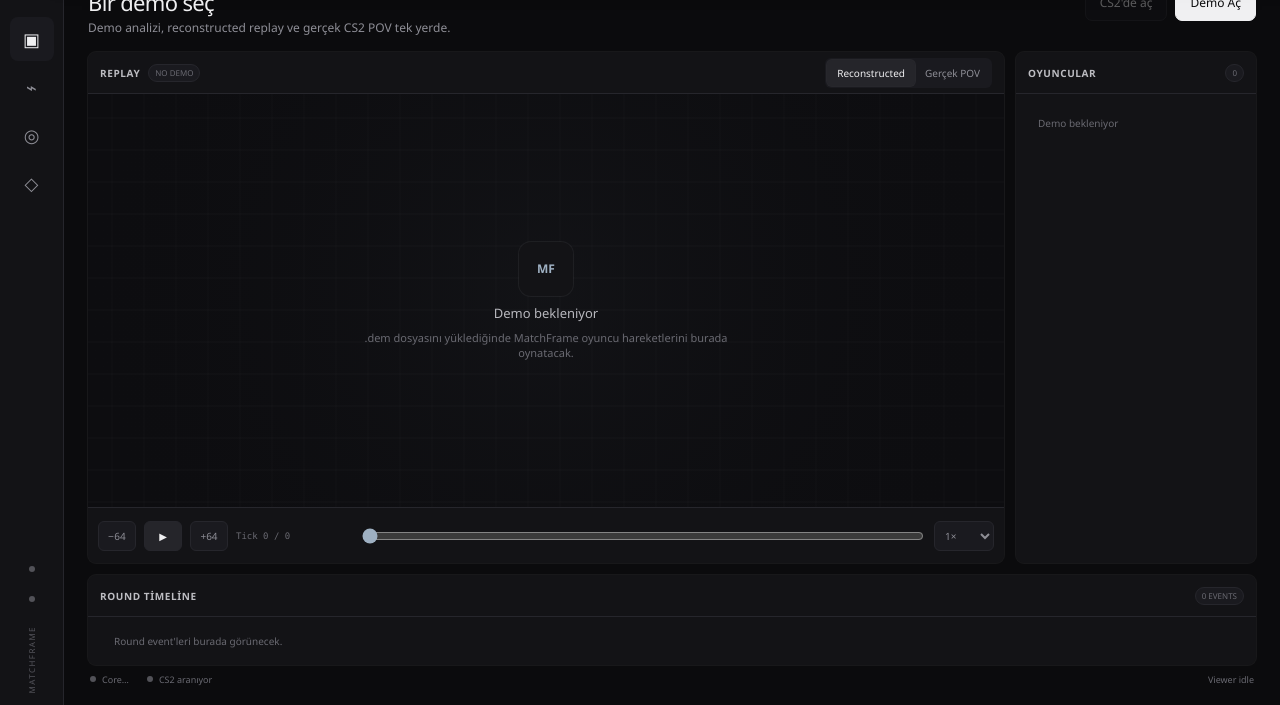
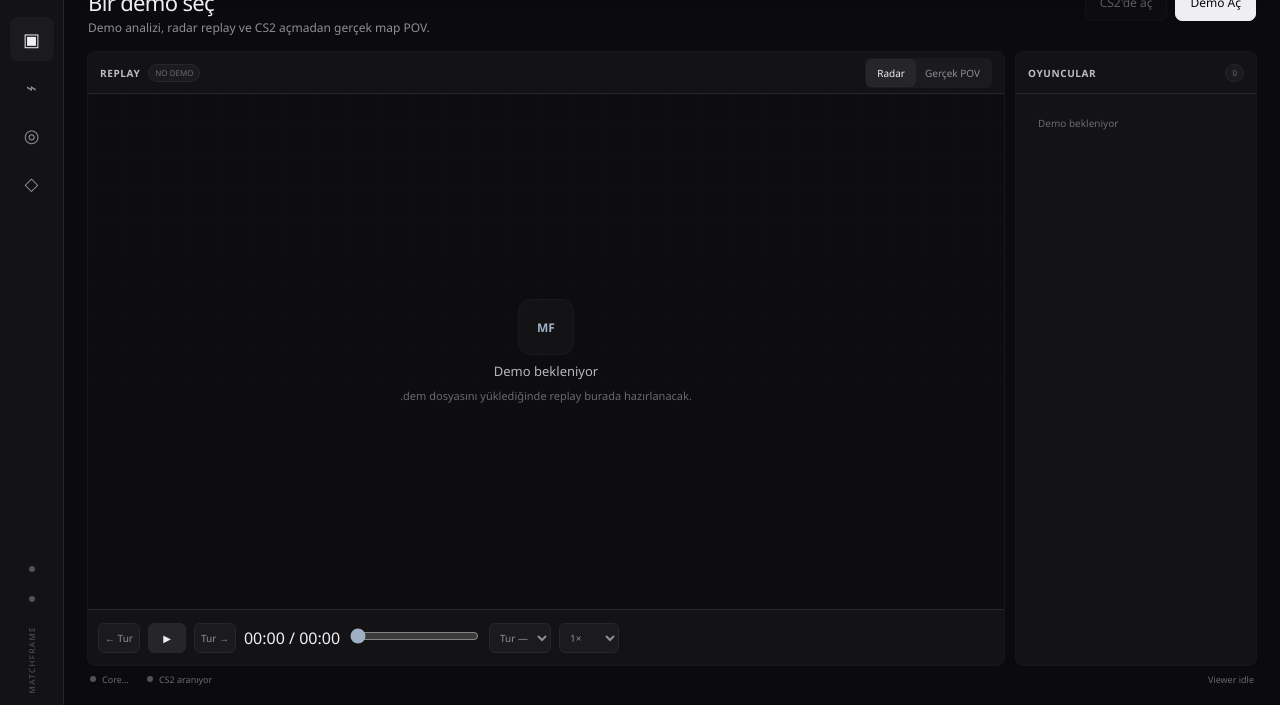
Before and after one commit to EtliBiftek/MatchFrame, an Electron app: page ui/index.html in a window 1280 px wide. Shown: the part 95-800 px from the top of the page. Drawn offline with nearby package versions, Linux system fonts and the light colour scheme; no server answers.

Commit message:
feat: redesign replay controls around rounds and offline POV

```diff
--- a/ui/index.html
+++ b/ui/index.html
@@ -3,13 +3,13 @@
 <head>
   <meta charset="UTF-8" />
   <meta name="viewport" content="width=device-width, initial-scale=1.0" />
-  <meta http-equiv="Content-Security-Policy" content="default-src 'self'; img-src 'self' data:; media-src 'self' blob:; style-src 'self'; script-src 'self'" />
+  <meta http-equiv="Content-Security-Policy" content="default-src 'self'; img-src 'self' data: matchframe:; media-src 'self' blob: file: matchframe:; connect-src 'self' matchframe:; style-src 'self'; script-src 'self'" />
   <title>MatchFrame</title>
   <link rel="stylesheet" href="styles.css" />
 </head>
 <body>
   <header class="titlebar">
-    <div class="brand"><span class="brand-mark">MF</span><span class="brand-name">MatchFrame</span><span class="version">0.2.1</span></div>
+    <div class="brand"><span class="brand-mark">MF</span><span class="brand-name">MatchFrame</span><span class="version">0.3</span></div>
     <div class="drag-region"></div>
     <div class="window-controls">
       <button id="minimize" aria-label="Küçült">—</button>
@@ -38,7 +38,7 @@
         <div class="head-copy">
           <div class="eyebrow">CS2 DEMO WORKSPACE</div>
           <h1 id="matchTitle">Bir demo seç</h1>
-          <p id="matchSubtitle">Demo analizi, reconstructed replay ve gerçek CS2 POV tek yerde.</p>
+          <p id="matchSubtitle">Demo analizi, radar replay ve CS2 açmadan gerçek map POV.</p>
         </div>
         <div class="head-actions">
           <button id="launchBtn" class="btn secondary" disabled>CS2'de aç</button>
@@ -54,23 +54,23 @@
               <span id="mapBadge" class="badge">NO DEMO</span>
             </div>
             <div class="view-tabs" role="tablist">
-              <button id="tacticalTab" class="view-tab active">Reconstructed</button>
+              <button id="tacticalTab" class="view-tab active">Radar</button>
               <button id="povTab" class="view-tab">Gerçek POV</button>
             </div>
           </div>
 
           <div class="viewport" id="viewport">
             <canvas id="replayCanvas"></canvas>
-            <video id="povVideo" class="pov-video hidden" autoplay muted playsinline></video>
+            <canvas id="povCanvas" class="pov-canvas hidden"></canvas>
             <div id="emptyState" class="empty-state">
               <div class="empty-mark">MF</div>
               <strong>Demo bekleniyor</strong>
-              <span>.dem dosyasını yüklediğinde MatchFrame oyuncu hareketlerini burada oynatacak.</span>
+              <span>.dem dosyasını yüklediğinde replay burada hazırlanacak.</span>
             </div>
-            <div id="captureState" class="capture-state hidden">
+            <div id="povState" class="capture-state hidden">
               <div class="capture-spinner"></div>
-              <strong id="captureTitle">CS2 görüntüsü bekleniyor</strong>
-              <span id="captureText">Gerçek POV, CS2 penceresini MatchFrame içine yansıtır.</span>
+              <strong id="povStateTitle">Offline POV hazırlanıyor</strong>
+              <span id="povStateText">İlk kullanımda Source 2 map dosyası hazırlanabilir.</span>
             </div>
             <div id="viewerWarning" class="viewer-warning hidden"></div>
             <div id="povHud" class="pov-hud hidden">
@@ -81,11 +81,15 @@
           </div>
 
           <div class="transport">
-            <button id="backTick" class="transport-btn">−64</button>
+            <button id="prevRound" class="transport-btn round-jump">← Tur</button>
             <button id="pauseBtn" class="play-btn">▶</button>
-            <button id="forwardTick" class="transport-btn">+64</button>
-            <span id="tickLabel" class="tick-label">Tick 0 / 0</span>
-            <input id="timeline" type="range" min="0" max="1" value="0" />
+            <button id="nextRound" class="transport-btn round-jump">Tur →</button>
+            <span id="timeLabel" class="time-label">00:00 / 00:00</span>
+            <div class="timeline-wrap">
+              <div id="timelineMarkers" class="timeline-markers"></div>
+              <input id="timeline" type="range" min="0" max="1" value="0" aria-label="Demo zamanı" />
+            </div>
+            <select id="roundSelect" aria-label="Tur seç"><option value="">Tur —</option></select>
             <select id="speed" aria-label="Oynatma hızı">
               <option value="0.25">0.25×</option>
               <option value="0.5">0.5×</option>
@@ -99,15 +103,8 @@
         <aside class="panel players-panel">
           <div class="panel-head"><span class="panel-title">Oyuncular</span><span id="playerCount" class="badge">0</span></div>
           <div id="playersList" class="players-list"><div class="small-empty">Demo bekleniyor</div></div>
+          <div id="voiceStatus" class="voice-status hidden">Oyun içi ses hazırlanıyor…</div>
         </aside>
-      </section>
-
-      <section class="panel timeline-panel">
-        <div class="panel-head">
-          <span class="panel-title">Round timeline</span>
-          <span id="eventCount" class="badge">0 EVENTS</span>
-        </div>
-        <div id="eventRail" class="event-rail"><span class="rail-empty">Round event'leri burada görünecek.</span></div>
       </section>
 
       <footer class="statusbar">
@@ -128,6 +125,9 @@
     </div>
   </section>
 
+  <script src="../node_modules/babylonjs/babylon.js"></script>
+  <script src="../node_modules/babylonjs-loaders/babylonjs.loaders.min.js"></script>
+  <script src="pov.js"></script>
   <script src="app.js"></script>
   <script src="radar.js"></script>
 </body>
```
